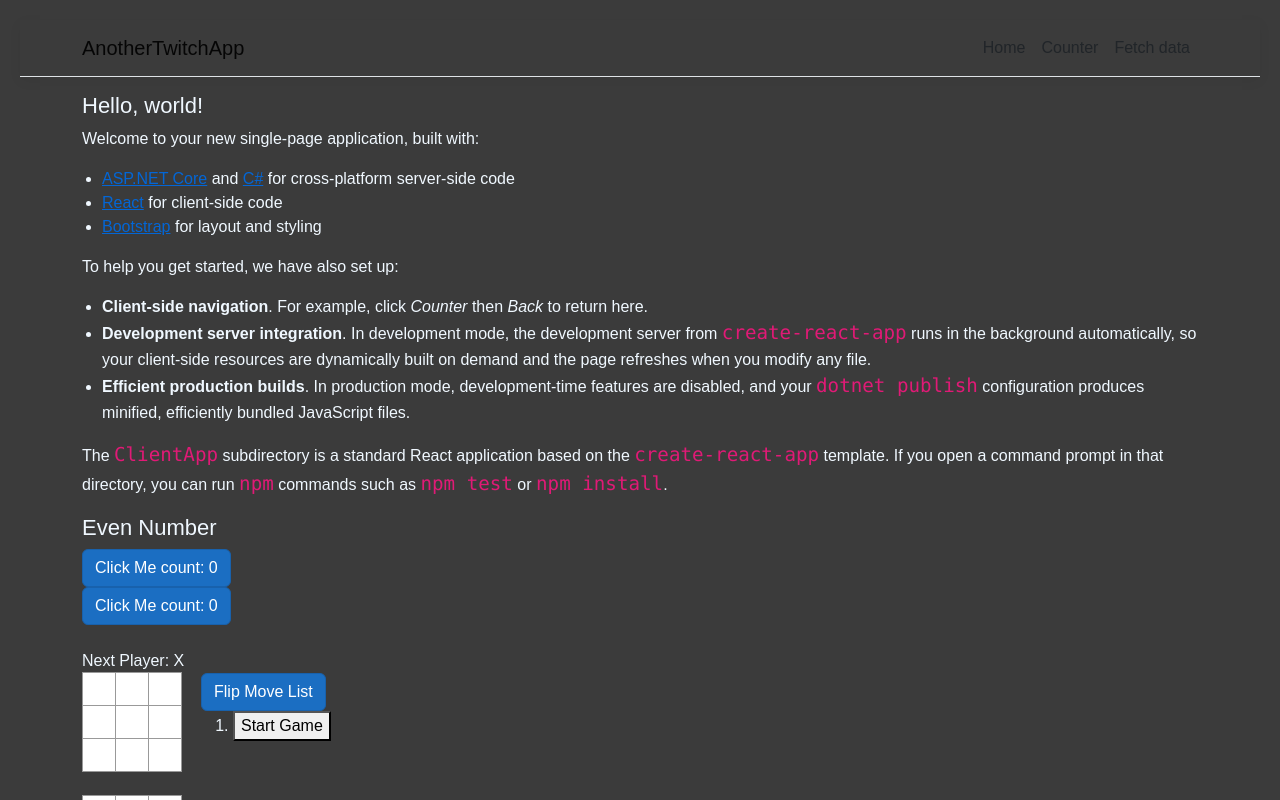
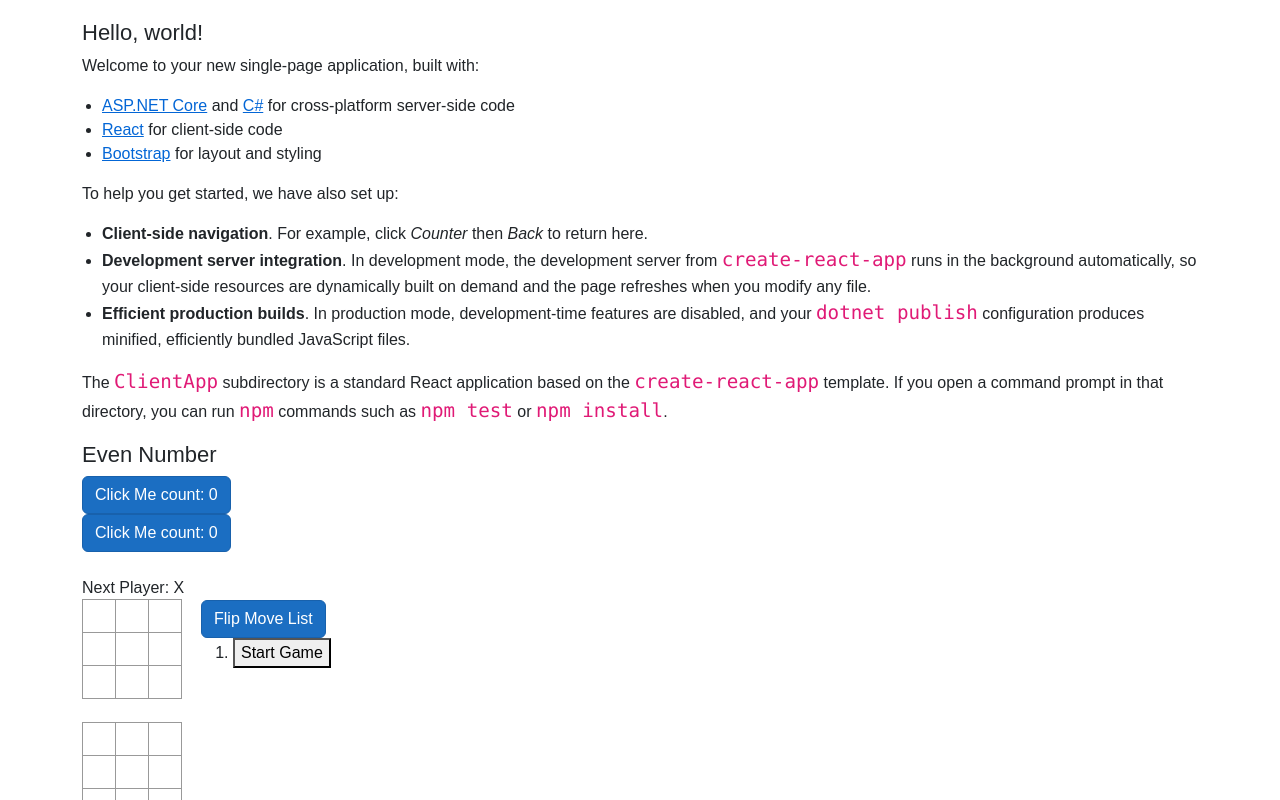
Before and after one commit to Spiffy07/AnotherTwitchApp, a React (Create React App) app in the folder ClientApp/: page / in a window 1280 px wide. Shown: the top 800 px of the page. Built offline with nearby package versions, Linux system fonts and the light colour scheme.

Commit message:
Refactor navigation: replace NavMenu with MyNavMenu component; remove old NavMenu files and styles.

```diff
--- a/ClientApp/src/components/Layout.js
+++ b/ClientApp/src/components/Layout.js
@@ -1,6 +1,7 @@
 import React, { Component } from 'react';
 import { Container } from 'reactstrap';
 import { NavMenu } from './NavMenu';
+import MyNavMenu from './MyNavMenu/MyNavMenu'
 
 export class Layout extends Component {
   static displayName = Layout.name;
@@ -8,7 +9,8 @@ export class Layout extends Component {
   render() {
     return (
       <div>
-        <NavMenu />
+        {/* <NavMenu /> */}
+        <MyNavMenu/>
         <Container tag="main">
           {this.props.children}
         </Container>
--- /dev/null
+++ b/ClientApp/src/components/MyNavMenu/MyNavMenu.tsx
@@ -0,0 +1,9 @@
+import React from 'react'
+
+export default function MyNavMenu() {
+  return (
+    <div>
+
+    </div>
+  )
+}
```
Also changed, not shown: ClientApp/src/components/NavMenu/NavMenu.css (renamed from ClientApp/src/components/NavMenu.css), ClientApp/src/components/NavMenu/NavMenu.js (renamed from ClientApp/src/components/NavMenu.js).
